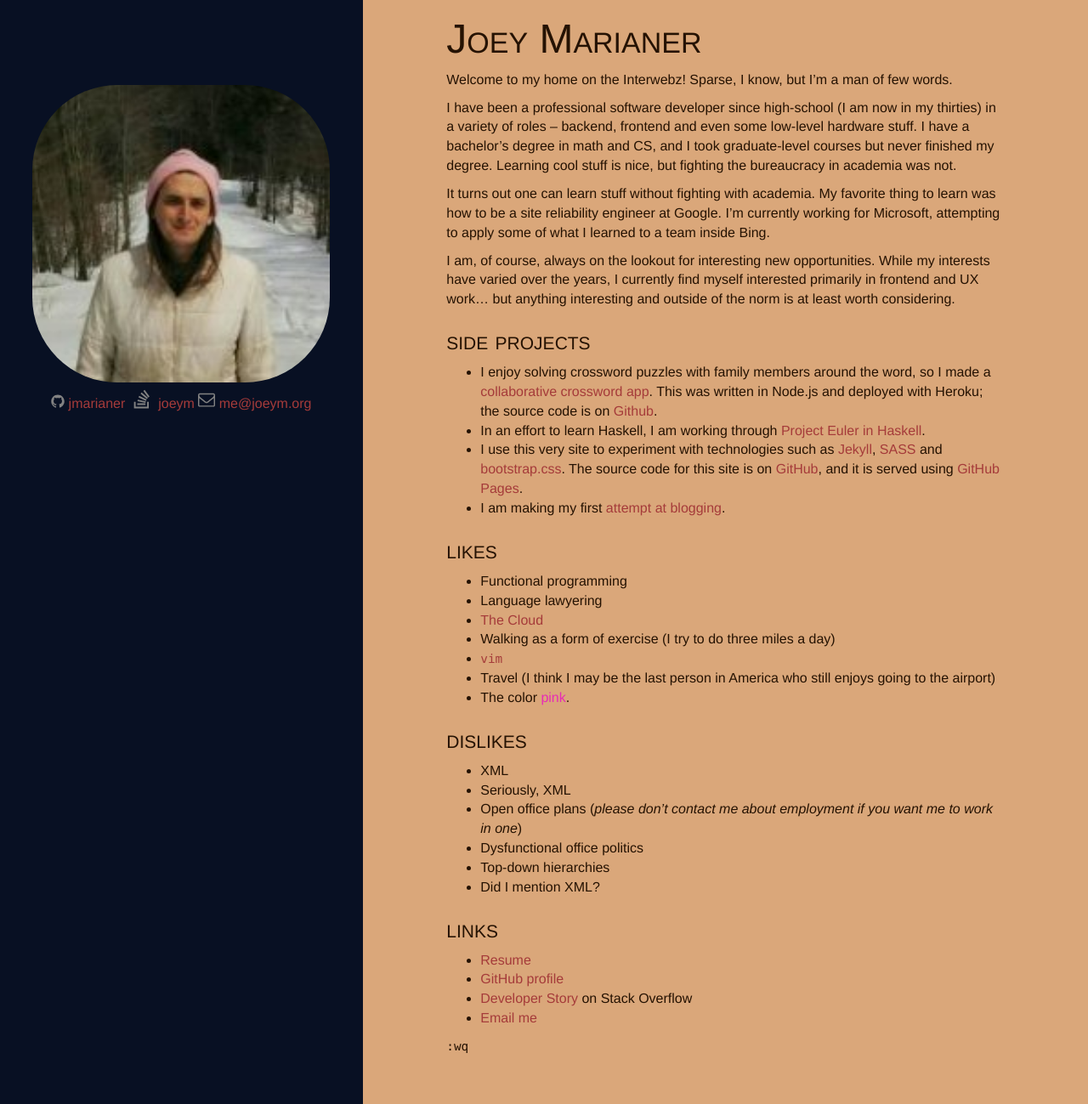
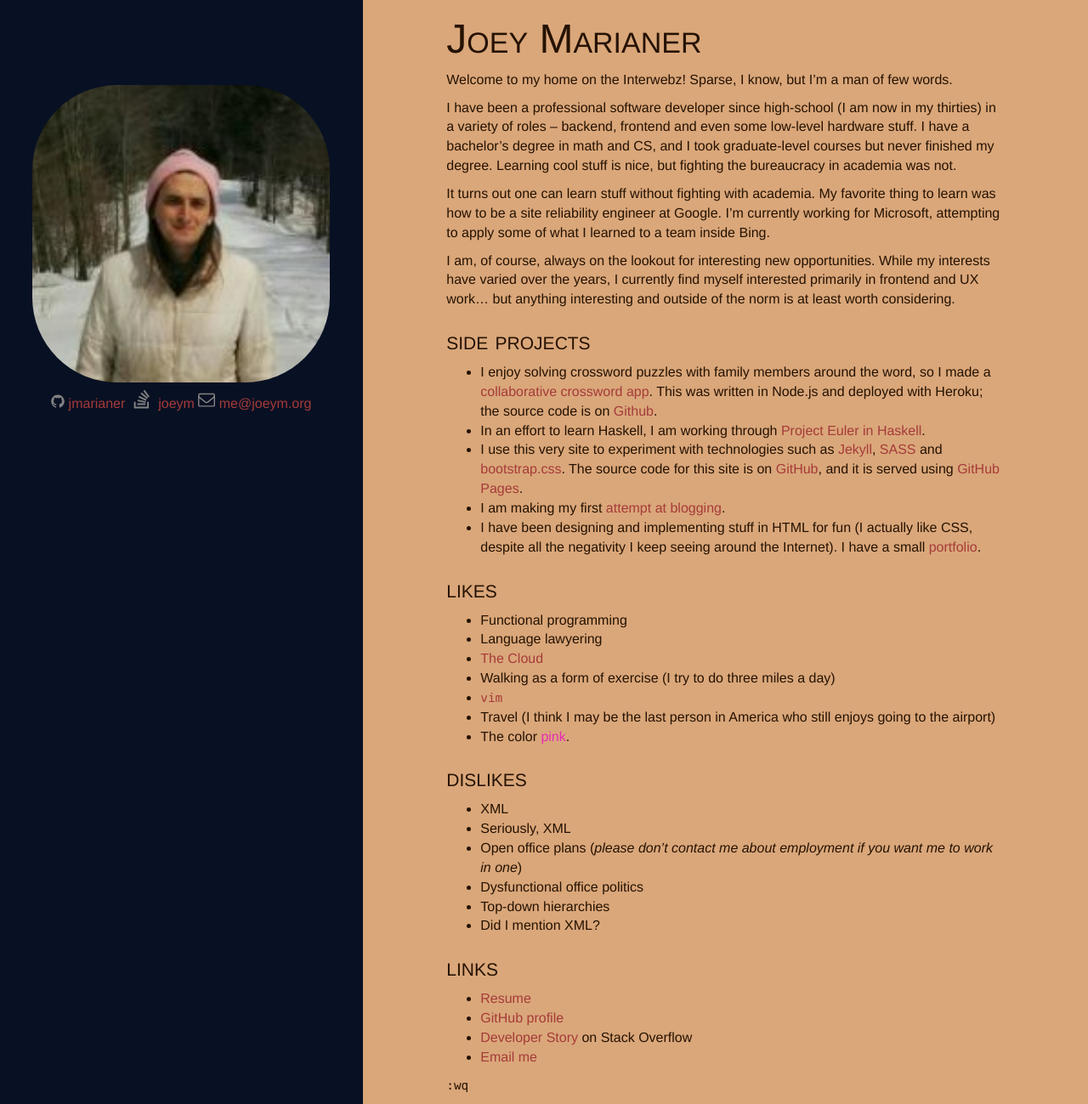
Before and after one commit to jmarianer/website, a Jekyll site: the page built from index.md, in a window 1280 px wide. Shown: the whole page at 85% size. Built offline with Jekyll 4.4.1, drawn with Linux system fonts in a browser that asks for light colours.

Commit message:
Link to portfolio from homepage

```diff
--- a/index.md
+++ b/index.md
@@ -27,6 +27,7 @@
 - In an effort to learn Haskell, I am working through [Project Euler in Haskell](https://github.com/jmarianer/euler-haskell).
 - I use this very site to experiment with technologies such as [Jekyll](https://jekyllrb.com/), [SASS](http://sass-lang.com/) and [bootstrap.css](http://getbootstrap.com/). The source code for this site is on [GitHub](https://github.com/jmarianer/website/tree/gh-pages), and it is served using [GitHub Pages](https://pages.github.com/).
 - I am making my first [attempt at blogging](/blog).
+- I have been designing and implementing stuff in HTML for fun (I actually like CSS, despite all the negativity I keep seeing around the Internet). I have a small [portfolio](/portfolio).
 
 Likes
 -----
```
